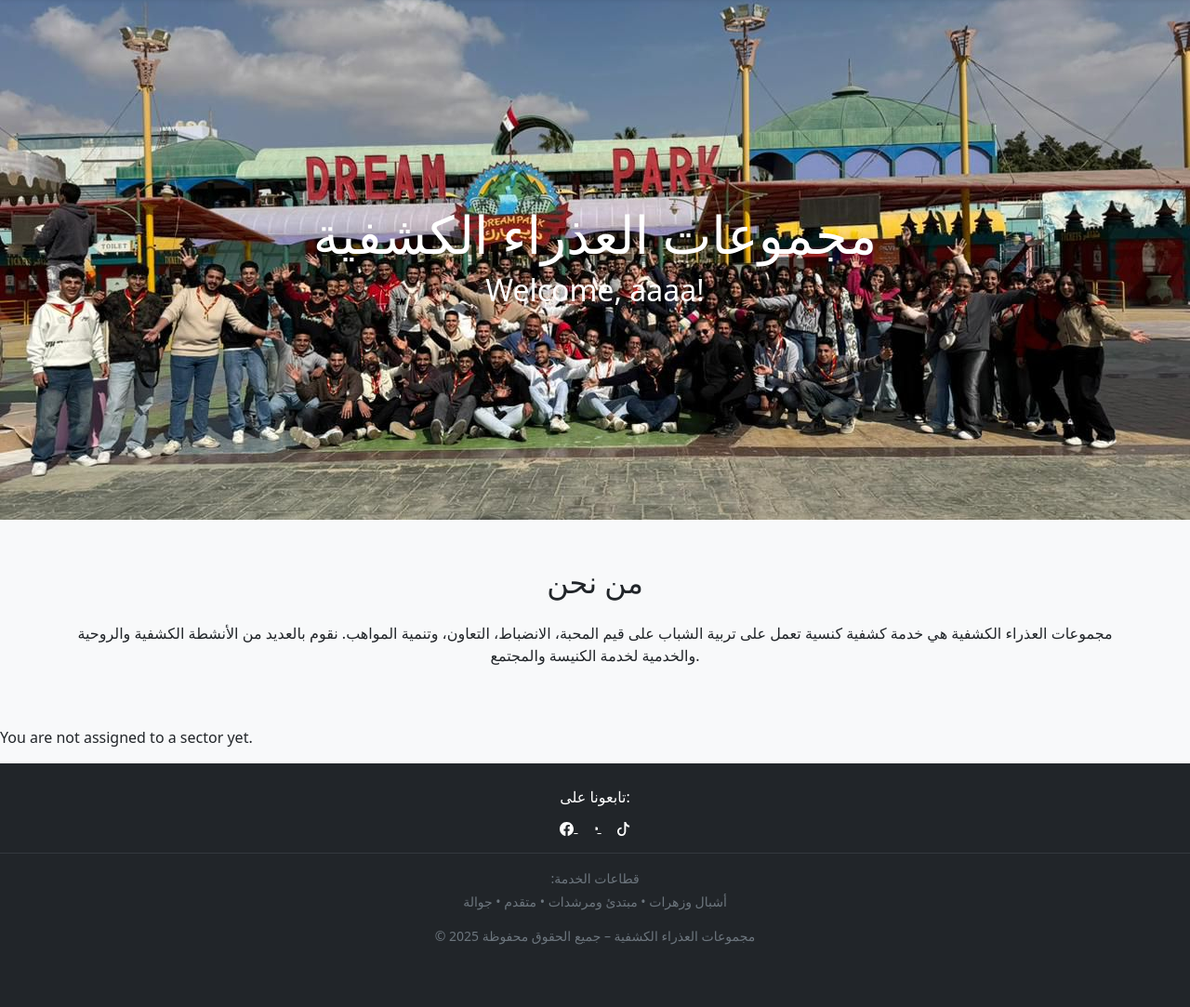
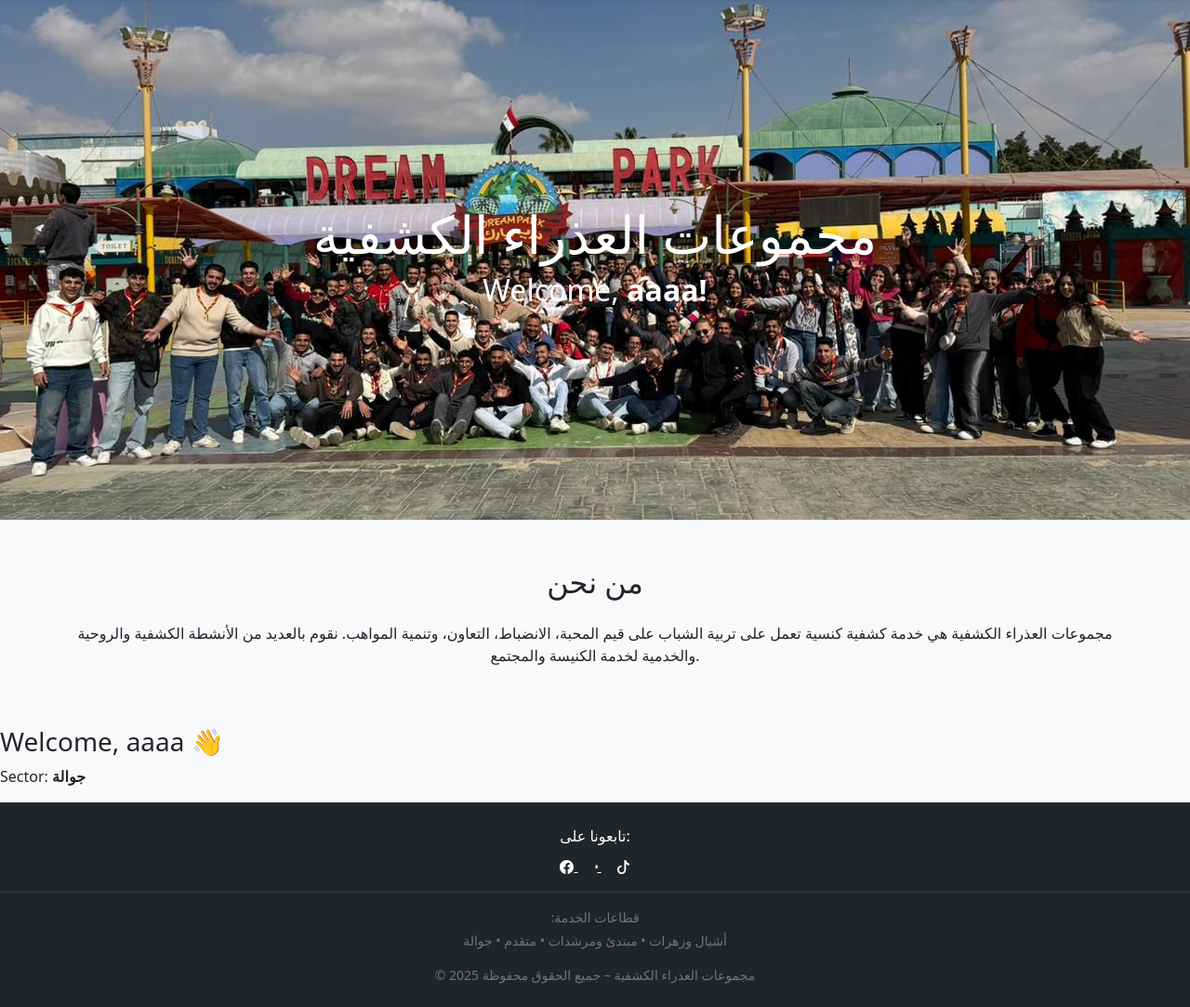
Before and after one commit to davidgeorgeelkomos/Scout_website, a Flask app: page / in a window 1280 px wide. Shown: the part 57-1140 px from the top of the page at 93% size. Before the commit the page ends 1073 px from the top, so only its background shows below. Run offline with Flask 3, Linux system fonts and the light colour scheme; a user stored in the database is signed in; some libraries are stand-ins or nearby versions.

Commit message:
fixed the index page

```diff
--- a/templates/index_public.html
+++ b/templates/index_public.html
@@ -47,7 +47,7 @@
      <header class="hero d-flex align-items-center justify-content-center text-center text-white">
     <div>
       <h1 class="display-4">مجموعات العذراء الكشفية</h1>
-      <h2>Welcome, {{ user.name }}!</h2>
+      <h2>Welcome, <strong>{{ user.name }}!</strong></h2>
     </div>
   </header>
 
@@ -63,15 +63,13 @@
     </div>
   </section>
 
-  {% if user.sector_id %}
-    <p>Your sector: {{ user.sector }}</p>
-  {% else %}
-    <p>You are not assigned to a sector yet.</p>
-  {% endif %}
+{% if user %}
+  <h3>Welcome, {{ user.name }} 👋</h3>
+  <p>Sector: <strong>{{ user.sector }}</strong></p>
+{% else %}
+  <h3>Welcome to the Scout Website</h3>
+{% endif %}
 
-  {% if user.role == 'leader' %}
-    <div class="alert alert-info">As a leader, you can manage your sector's content.</div>
-  {% endif %}
 
 {% endif %}
 
```
Also changed, not shown: 1 other file.
